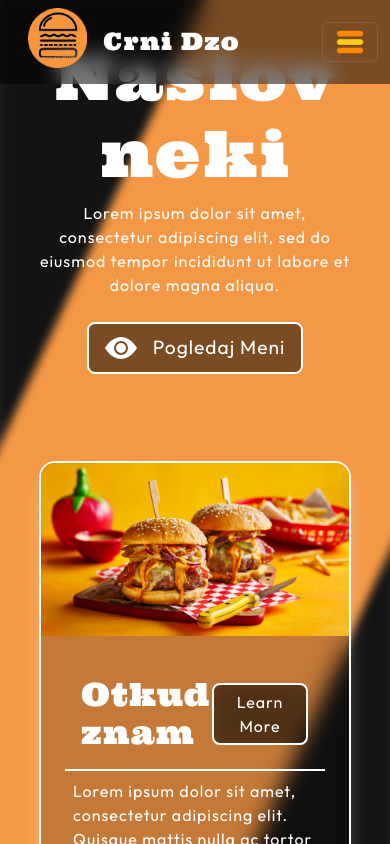
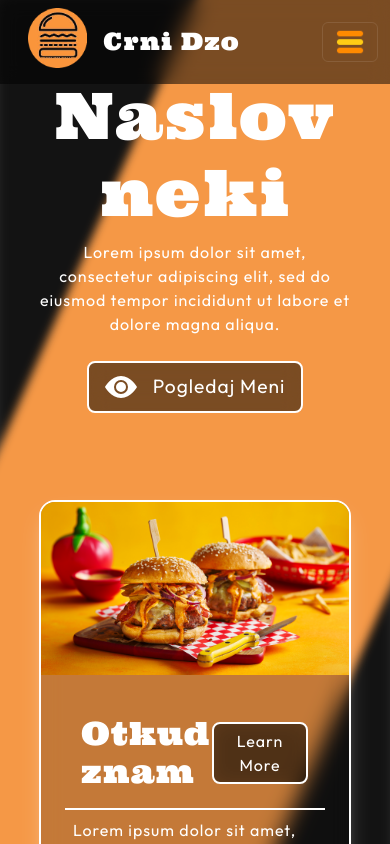
Before and after one commit to nikola-velemir/CrniDzo, a React (Vite) app: page / in a window 390 px wide. Shown: the top 844 px of the page. Built offline with nearby package versions, Linux system fonts and the light colour scheme.

Commit message:
[fix] homepage banner strip

```diff
--- a/src/App.css
+++ b/src/App.css
@@ -993,6 +993,10 @@ footer .footer-link-icon {
   .navbar.navbar-expand-lg > .container-fluid {
     width: 100%;
   }
+  .page-banner-cta > div {
+    padding: 10%;
+    margin-top: 10%;
+  }
   .nav-item {
     &::after {
       left: 0;
```
